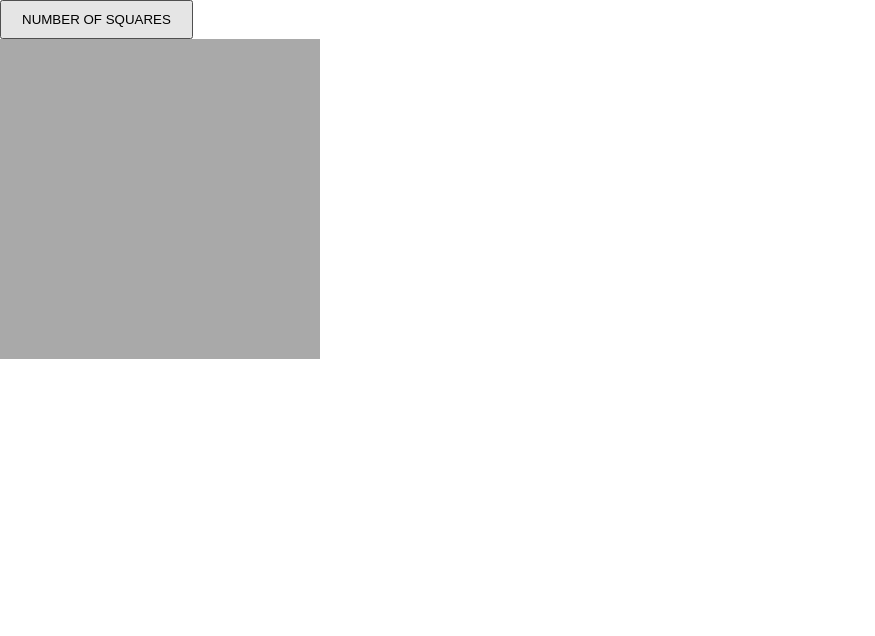
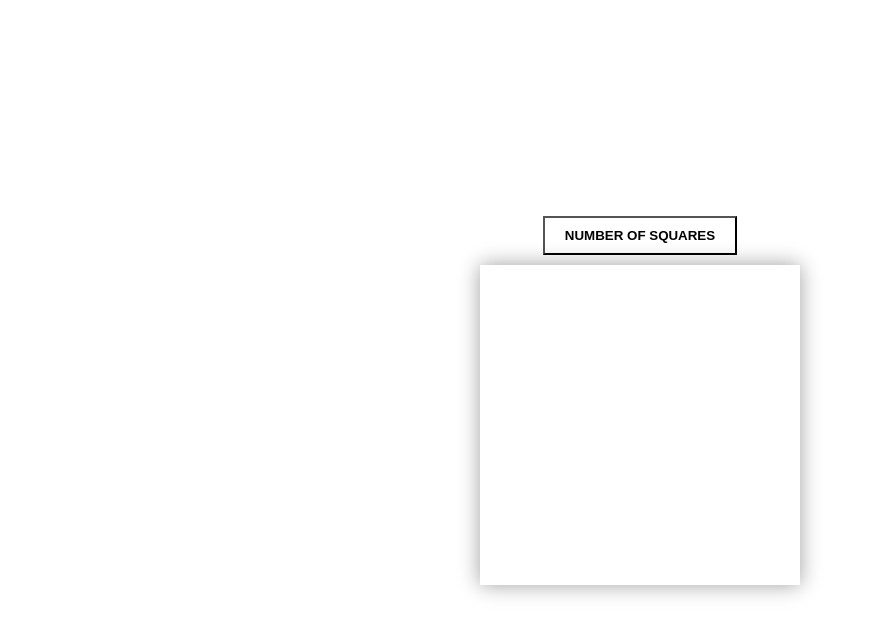
Before and after one commit to smlrodrigues/etch-a-sketch, a plain HTML site: page index.html in a window 1280 px wide. Shown: the whole page, without its empty margins (0-875 px from the left). Drawn offline with Linux system fonts and the light colour scheme.

Commit message:
Estiliza a pagina

```diff
--- a/script.js
+++ b/script.js
@@ -37,7 +37,7 @@ function drawGrid(gridSize)
     items = document.querySelectorAll('.item');
     items.forEach((item) => {
         item.addEventListener('mouseenter', () => {
-            item.style.backgroundColor = 'red';
+            item.style.backgroundColor = random_rgba();
         });
     })
 
@@ -46,3 +46,8 @@ function drawGrid(gridSize)
 function removeGrid() {
     document.querySelectorAll('.item').forEach((item) => container.removeChild(item));
 }
+
+function random_rgba() {
+    var o = Math.round, r = Math.random, s = 255;
+    return 'rgba(' + o(r()*s) + ',' + o(r()*s) + ',' + o(r()*s) + ',' + r().toFixed(1) + ')';
+}
--- a/style.css
+++ b/style.css
@@ -2,6 +2,14 @@
     margin: 0;
     padding: 0;
     box-sizing: border-box;
+}
+
+body {
+    display: flex;
+    height: 100vh;
+    flex-direction: column;
+    justify-content: center;
+    align-items: center;
 }
 
 #container {
@@ -9,7 +17,8 @@
     flex-wrap: wrap;
     width: 320px;
     height: 320px;
-    background-color: rgb(169, 169, 169);
+    background-color: white;
+    box-shadow: 0px 0px 20px rgba(0, 0, 0, 0.379);
 }
 
 .item {
@@ -18,4 +27,7 @@
 
 #btnNumberSquares {
     padding: 10px 20px;
+    margin-bottom: 10px;
+    background: transparent;
+    font-weight: bold;
 }
```
